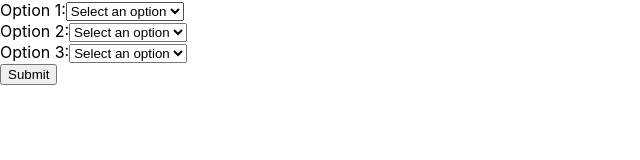
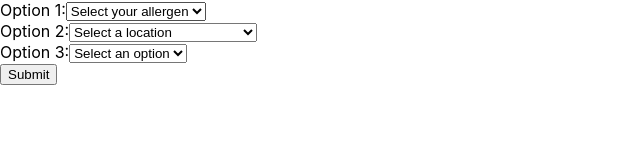
Before and after one commit to Junhao-Lai/CruzHacks2023, a React (Create React App) app in the folder tecmint-app/: page / in a window 1280 px wide. Shown: the top 160 px of the page, without its empty margins (0-640 px from the left). Built offline with nearby package versions, Linux system fonts and the light colour scheme.

Commit message:
option name

```diff
--- a/tecmint-app/src/App.js
+++ b/tecmint-app/src/App.js
@@ -123,7 +123,7 @@ function App() {
         value={selectedOption1}
         onChange={(e) => setSelectedOption1(e.target.value)}
       >
-        <option value="">Select an option</option>
+        <option value="">Select your allergen</option>
         <option value="Milk">Milk</option>
         <option value="Egg">Egg</option>
         <option value="Peanut">Peanut</option>
@@ -137,10 +137,11 @@ function App() {
         value={selectedOption2}
         onChange={(e) => setSelectedOption2(e.target.value)}
       >
-        <option value="">Select an option</option>
-        <option value="Option 1">Option 1</option>
-        <option value="Option 2">Option 2</option>
-        <option value="Option 3">Option 3</option>
+        <option value="">Select a location</option>
+        <option value="College 9/ Lewis Dining Hall">College 9/ Lewis Dining Hall</option>
+        <option value="Porter">Porter</option>
+        <option value="Crown">Crown</option>
+        <option value="Cowell">Cowell</option>
       </select>
       <br />
       <label htmlFor="selectedOption3">Option 3:</label>
```
